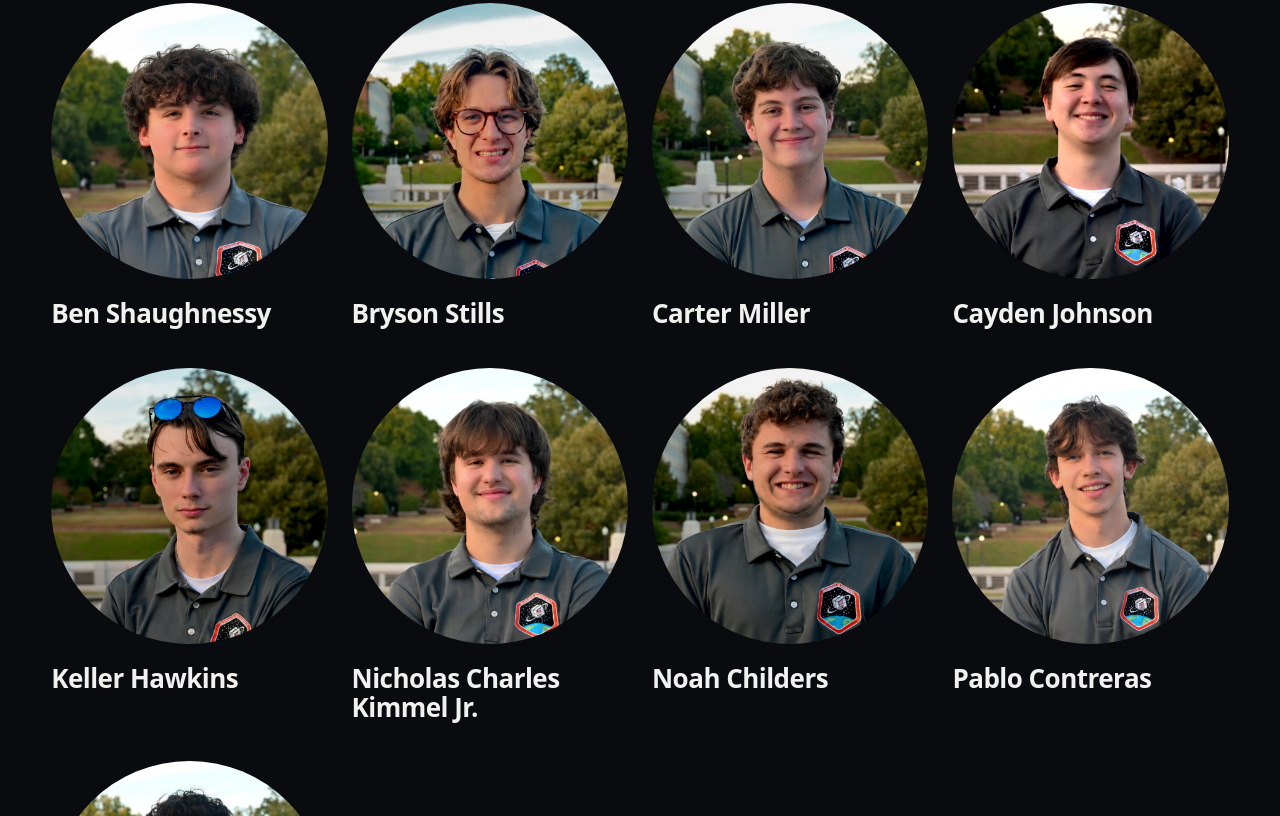
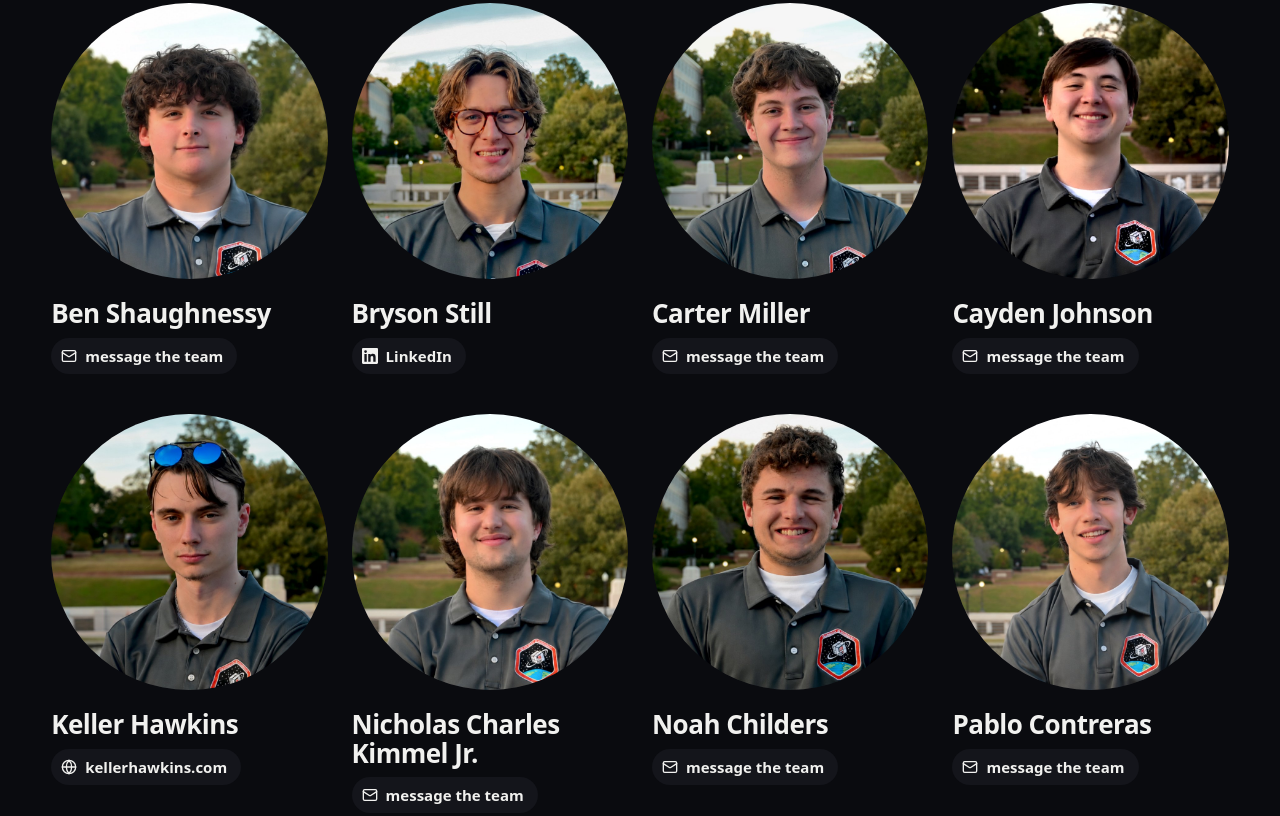
Before and after one commit to lavahawk/clemson-orbital-website, a plain HTML site: page team.html in a window 1280 px wide. Shown: the part 980-1796 px from the top of the page. Drawn offline with Linux system fonts and the light colour scheme; a web font is replaced by a local one.

Commit message:
Leader contact links on hover

```diff
--- a/css/motif.css
+++ b/css/motif.css
@@ -440,3 +440,14 @@ figure.folder-media { margin: 0; position: relative; }
   .leader:hover .leader-body h3 { color: var(--accent); }
   .foot-cols a:hover { background-size: 100% 1px; }
 }
+
+/* Leader contact links: always shown on touch screens; slide in under the name on hover or keyboard focus elsewhere. */
+.leader-links { display: flex; flex-wrap: wrap; gap: 8px; margin-top: 10px; }
+.leader-links a { display: inline-flex; align-items: center; gap: 8px; min-height: 36px; padding: 0 14px 0 10px; border-radius: 999px; background: var(--ground-2); color: var(--ink); font-size: 15px; font-weight: 700; text-decoration: none; transition: background-color 0.2s, color 0.2s, scale 0.3s var(--spring); }
+.leader-links svg { width: 16px; height: 16px; flex: none; }
+.leader-links a:not(:disabled):active { scale: 0.96; }
+@media (hover: hover) {
+  .leader-links { opacity: 0; translate: 0 -8px; transition: opacity 0.25s ease-out, translate 0.4s var(--spring); }
+  .leader:hover .leader-links, .leader:focus-within .leader-links { opacity: 1; translate: 0 0; }
+  .leader-links a:hover { background: var(--accent); color: var(--accent-ink); scale: 1.05; }
+}
--- /dev/null
+++ b/data/leadership-links.js
@@ -0,0 +1,11 @@
+/*
+  Contact links for the leadership cards on the Team page, keyed by the name in data/leadership.js.
+  Kept apart from that file because tools/process-headshots.py rewrites it.
+  Each entry can have `linkedin`, `site`, and `name` (to correct the name taken from the photo's file name).
+  Anyone without an entry shows the team inbox instead. Only profiles confirmed to be the Clemson member are listed.
+*/
+window.LEADERSHIP_LINKS = {
+  "Bryson Stills": { name: "Bryson Still", linkedin: "https://www.linkedin.com/in/bryson-still" },
+  "Keller Hawkins": { site: "https://kellerhawkins.com" },
+  "Rami Roushdie": { linkedin: "https://www.linkedin.com/in/ramiroushdie/" }
+};
--- a/designs/tools/build-d.js
+++ b/designs/tools/build-d.js
@@ -20,7 +20,7 @@ const PAGES = [
 
 // The header's logo lockup is the one from the current build: Archivo wordmark, IBM Plex Mono sub-label.
 // Bumped whenever motif.css or motif.js changes, so browsers drop their cached copy.
-const VERSION = "6";
+const VERSION = "7";
 
 const BRAND_FONTS =`<link rel="preconnect" href="https://fonts.googleapis.com">
   <link rel="preconnect" href="https://fonts.gstatic.com" crossorigin>
@@ -346,7 +346,7 @@ ${split("every discipline has a seat", [
       "New members join a project already underway and learn it next to someone a semester ahead. If you have an idea for a new project, we'll help you find the people to start it.",
     ], `
         <a class="btn" href="contact.html#message">join the team</a>`)}`,
-  scripts: [`${UP}data/leadership.js`, `${UP}js/leadership.js`],
+  scripts: [`${UP}data/leadership.js`, `${UP}data/leadership-links.js`, `${UP}js/leadership.js?v=${VERSION}`],
 }));
 
 write("contact.html", page({
--- a/js/leadership.js
+++ b/js/leadership.js
@@ -22,7 +22,35 @@
     return node;
   }
 
+  // Contact links, shown under the name (revealed on hover where the pointer can hover).
+  var LINKS = window.LEADERSHIP_LINKS || {};
+  var ICONS = {
+    linkedin: '<svg viewBox="0 0 24 24" aria-hidden="true"><path fill="currentColor" d="M20.45 20.45h-3.55v-5.57c0-1.33-.03-3.04-1.85-3.04c-1.85 0-2.14 1.45-2.14 2.94v5.67H9.35V9h3.41v1.56h.05c.48-.9 1.64-1.85 3.37-1.85c3.6 0 4.27 2.37 4.27 5.46v6.28zM5.34 7.43a2.06 2.06 0 1 1 0-4.13a2.06 2.06 0 0 1 0 4.13m1.78 13.02H3.56V9h3.56zM22.23 0H1.77C.79 0 0 .77 0 1.73v20.54C0 23.23.79 24 1.77 24h20.45c.98 0 1.78-.77 1.78-1.73V1.73C24 .77 23.2 0 22.23 0z"/></svg>',
+    site: '<svg viewBox="0 0 24 24" aria-hidden="true" fill="none" stroke="currentColor" stroke-width="2" stroke-linecap="round" stroke-linejoin="round"><circle cx="12" cy="12" r="10"/><path d="M12 2a14.5 14.5 0 0 0 0 20a14.5 14.5 0 0 0 0-20M2 12h20"/></svg>',
+    mail: '<svg viewBox="0 0 24 24" aria-hidden="true" fill="none" stroke="currentColor" stroke-width="2" stroke-linecap="round" stroke-linejoin="round"><rect width="20" height="16" x="2" y="4" rx="2"/><path d="m22 7l-9 5.7a2 2 0 0 1-2 0L2 7"/></svg>'
+  };
+
+  function link(href, icon, label, external) {
+    var a = el("a");
+    a.href = href;
+    a.innerHTML = ICONS[icon];
+    a.appendChild(el("span", null, label));
+    if (external) { a.target = "_blank"; a.rel = "noopener"; }
+    return a;
+  }
+
+  function buildLinks(info) {
+    info = info || {};
+    var box = el("div", "leader-links");
+    if (info.linkedin) box.appendChild(link(info.linkedin, "linkedin", "LinkedIn", true));
+    if (info.site) box.appendChild(link(info.site, "site", info.site.replace(/^https?:\/\//, "").replace(/\/$/, ""), true));
+    if (!info.linkedin && !info.site) box.appendChild(link("contact.html#message", "mail", "message the team"));
+    return box;
+  }
+
   function buildCard(person) {
+    var info = LINKS[person.name];
+    if (info && info.name) person = Object.assign({}, person, { name: info.name });
     var card = el("article", "leader");
 
     var photo = el("div", "leader-photo");
@@ -46,6 +74,7 @@
     // Role and area are optional: a card shows only what its entry has.
     if (person.role) body.appendChild(el("div", "leader-role", person.role));
     if (person.area) body.appendChild(el("p", null, person.area));
+    body.appendChild(buildLinks(info));
 
     card.appendChild(photo);
     card.appendChild(body);
--- a/team.html
+++ b/team.html
@@ -14,7 +14,7 @@
   <link rel="preconnect" href="https://fonts.googleapis.com">
   <link rel="preconnect" href="https://fonts.gstatic.com" crossorigin>
   <link href="https://fonts.googleapis.com/css2?family=Archivo:wdth,wght@112..125,600&family=IBM+Plex+Mono:wght@500&display=swap" rel="stylesheet"> <!-- taste-skill-ignore: header lockup kept from the current build -->
-  <link rel="stylesheet" href="css/motif.css?v=6">
+  <link rel="stylesheet" href="css/motif.css?v=7">
   <script>document.documentElement.classList.add("js");</script>
 </head>
 <body>
@@ -113,7 +113,8 @@
   </footer>
 
   <script src="data/leadership.js"></script>
-  <script src="js/leadership.js"></script>
-  <script src="js/motif.js?v=6"></script>
+  <script src="data/leadership-links.js"></script>
+  <script src="js/leadership.js?v=7"></script>
+  <script src="js/motif.js?v=7"></script>
 </body>
 </html>
```
Also changed, not shown: about.html (+2 -2 lines), advocacy.html (+2 -2 lines), contact.html (+2 -2 lines), index.html (+2 -2 lines), missions.html (+2 -2 lines), research.html (+2 -2 lines).
